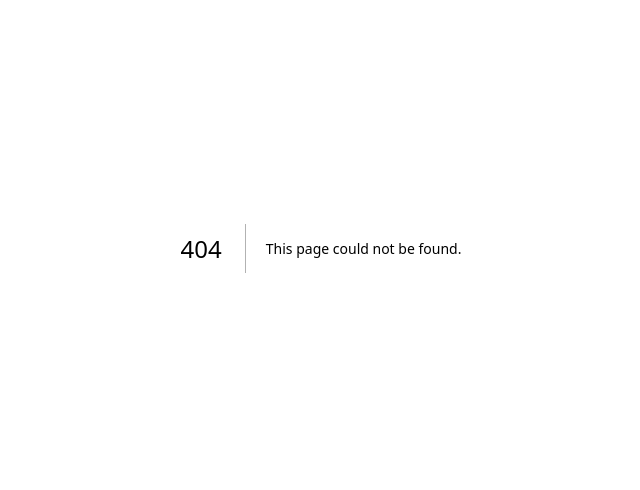
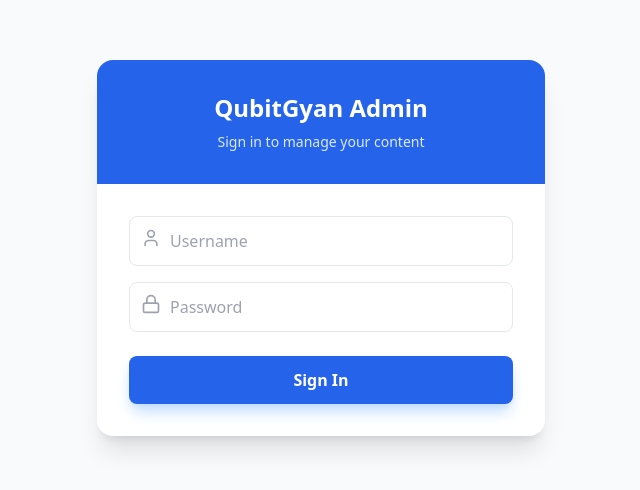
Before and after one commit to cmlowerence/qubitgyan-admin, a Next.js app: page /login in a window 1280 px wide. Before the commit this address had no page. Shown: the part 152-642 px from the top of the page, without its empty margins (319-959 px from the left). Built offline with nearby package versions, Linux system fonts and the light colour scheme; no server answers.

Commit message:
authantication added

```diff
--- a/src/app/admin/tree/page.tsx
+++ b/src/app/admin/tree/page.tsx
@@ -1,22 +1,31 @@
 'use client';
 
 import { useEffect, useState } from 'react';
-import { getKnowledgeTree, createKnowledgeNode } from '@/services/tree'; // Import create
+import { FolderTree, AlertCircle, RefreshCw, Plus } from 'lucide-react';
+
+// Services & Types
+import { getKnowledgeTree, createKnowledgeNode } from '@/services/tree';
 import { KnowledgeNode, CreateNodePayload } from '@/types/tree';
-import { FolderTree, Loader2, AlertCircle, RefreshCw, Plus } from 'lucide-react';
+
+// Components
+import LoadingScreen from '@/components/ui/loading-screen';
+import CreateNodeModal from '@/components/tree/CreateNodeModal';
 import DebugConsole from '@/components/debug/DebugConsole';
-import CreateNodeModal from '@/components/tree/CreateNodeModal'; // Import Component
 
 export default function TreeManagementPage() {
+  // Data State
   const [nodes, setNodes] = useState<KnowledgeNode[]>([]);
   const [isLoading, setIsLoading] = useState(true);
   const [error, setError] = useState<string | null>(null);
+
+  // Debug State
   const [debugData, setDebugData] = useState<any>(null);
 
   // Modal State
   const [isCreateModalOpen, setIsCreateModalOpen] = useState(false);
   const [isCreating, setIsCreating] = useState(false);
 
+  // Initial Fetch
   useEffect(() => {
     loadTreeData();
   }, []);
@@ -29,15 +38,18 @@ export default function TreeManagementPage() {
 
       const data = await getKnowledgeTree();
 
+      // Defensive check: Ensure data is an array before setting state
       if (Array.isArray(data)) {
         setNodes(data);
       } else {
-        throw new Error(`Service returned invalid format: ${typeof data}`);
+        throw new Error(`Invalid data format. Expected Array, got: ${typeof data}`);
       }
 
     } catch (err: any) {
       console.error("Tree Fetch Error:", err);
       setError(err.message || 'Failed to load knowledge tree');
+
+      // Capture full error details for the Debug Console
       setDebugData({
         message: err.message,
         name: err.name,
@@ -46,21 +58,21 @@ export default function TreeManagementPage() {
         responseData: err.response?.data,
         targetUrl: process.env.NEXT_PUBLIC_API_URL,
       });
-      setNodes([]);
+
+      setNodes([]); // Clear data on error to prevent crashes
     } finally {
       setIsLoading(false);
     }
   };
 
-  // Logic to handle Modal Submit
   const handleCreateNode = async (payload: CreateNodePayload) => {
     try {
       setIsCreating(true);
-      // 1. Call API
+      // 1. Send request to backend
       await createKnowledgeNode(payload);
-      // 2. Refresh List
+      // 2. Refresh the list to show new item
       await loadTreeData();
-      // 3. Close Modal
+      // 3. Close modal
       setIsCreateModalOpen(false);
     } catch (err: any) {
       alert(`Failed to create node: ${err.message}`);
@@ -69,10 +81,17 @@ export default function TreeManagementPage() {
     }
   };
 
+  // --- RENDER START ---
+
+  // 1. Full Screen Loader
+  if (isLoading) {
+    return <LoadingScreen message="Loading Knowledge Tree..." />;
+  }
+
   return (
     <div className="p-4 md:p-6 space-y-6 pb-20">
 
-      {/* Header with Actions */}
+      {/* Header Section */}
       <div className="flex flex-col md:flex-row justify-between items-start md:items-center gap-4">
         <div>
           <h1 className="text-2xl font-bold flex items-center gap-2 text-slate-800">
@@ -83,14 +102,16 @@ export default function TreeManagementPage() {
         </div>
 
         <div className="flex gap-2 w-full md:w-auto">
+          {/* Refresh Button */}
           <button
               onClick={loadTreeData}
-              disabled={isLoading}
-              className="px-4 py-2 text-sm font-medium bg-white border border-slate-200 hover:bg-slate-50 rounded-md shadow-sm transition-colors active:scale-95 disabled:opacity-50"
+              className="px-4 py-2 text-sm font-medium bg-white border border-slate-200 hover:bg-slate-50 rounded-md shadow-sm transition-colors active:scale-95"
+              title="Refresh Data"
           >
-              <RefreshCw className={`w-4 h-4 ${isLoading ? 'animate-spin' : ''}`} />
+              <RefreshCw className="w-4 h-4" />
           </button>
 
+          {/* Add Domain Button */}
           <button
               onClick={() => setIsCreateModalOpen(true)}
               className="flex-1 md:flex-none flex items-center justify-center gap-2 px-4 py-2 text-sm font-medium text-white bg-blue-600 hover:bg-blue-700 rounded-md shadow-sm transition-all active:scale-95"
@@ -101,9 +122,9 @@ export default function TreeManagementPage() {
         </div>
       </div>
 
-      {/* Error UI */}
+      {/* Error Banner (Simple UI) */}
       {error && (
-        <div className="bg-red-50 text-red-700 p-4 rounded-lg flex items-start gap-3 border border-red-200">
+        <div className="bg-red-50 text-red-700 p-4 rounded-lg flex items-start gap-3 border border-red-200 animate-in slide-in-from-top-2">
           <AlertCircle className="w-5 h-5 flex-shrink-0 mt-0.5" />
           <div className="text-sm">
             <p className="font-semibold">Failed to load data</p>
@@ -112,20 +133,15 @@ export default function TreeManagementPage() {
         </div>
       )}
 
-      {/* Main Content */}
-      {isLoading ? (
-        <div className="flex flex-col items-center justify-center py-16 text-slate-400">
-          <Loader2 className="w-10 h-10 animate-spin text-blue-500 mb-2" />
-          <p className="text-sm">Connecting to Backend...</p>
-        </div>
-      ) : (
+      {/* Main Grid Content */}
       <div className="grid grid-cols-1 lg:grid-cols-2 gap-6">
 
-          {/* Visual List */}
+        {/* Left Column: Visual List */}
         <div className="border border-slate-200 rounded-xl bg-white shadow-sm overflow-hidden min-h-[300px]">
           <div className="bg-slate-50 px-4 py-3 border-b border-slate-200">
             <h2 className="font-semibold text-slate-700 text-sm">Visual Tree</h2>
           </div>
+
           <div className="p-4">
             {nodes.length === 0 ? (
               <div className="text-center py-10">
@@ -142,8 +158,9 @@ export default function TreeManagementPage() {
                 {nodes.map((node) => (
                   <div key={node.id} className="p-3 border border-slate-100 rounded-lg hover:bg-slate-50 transition-colors flex justify-between items-center group">
                     <div className="flex items-center gap-3">
+                      {/* Thumbnail or Placeholder */}
                       {node.thumbnail_url ? (
-                          <div className="w-8 h-8 rounded bg-slate-200 flex-shrink-0 overflow-hidden">
+                        <div className="w-8 h-8 rounded bg-slate-200 flex-shrink-0 overflow-hidden border border-slate-200">
                            {/* eslint-disable-next-line @next/next/no-img-element */}
                            <img src={node.thumbnail_url} alt="" className="w-full h-full object-cover" />
                         </div>
@@ -152,12 +169,20 @@ export default function TreeManagementPage() {
                           <FolderTree className="w-4 h-4" />
                         </div>
                       )}
+
+                      {/* Node Info */}
                       <div>
                         <p className="font-medium text-slate-700 text-sm">{node.name}</p>
-                          <p className="text-xs text-slate-400">{node.resource_count || 0} resources</p>
+                        <div className="flex items-center gap-2">
+                            <span className="text-xs text-slate-400">Order: {node.order}</span>
+                            <span className="text-xs text-slate-300">•</span>
+                            <span className="text-xs text-slate-400">{node.resource_count || 0} resources</span>
                         </div>
                       </div>
-                      <span className="text-[10px] font-bold tracking-wider uppercase bg-blue-50 text-blue-600 px-2 py-1 rounded">
+                    </div>
+
+                    {/* Node Type Badge */}
+                    <span className="text-[10px] font-bold tracking-wider uppercase bg-blue-50 text-blue-600 px-2 py-1 rounded border border-blue-100">
                       {node.node_type}
                     </span>
                   </div>
@@ -167,20 +192,21 @@ export default function TreeManagementPage() {
           </div>
         </div>
 
-          {/* JSON Preview */}
+        {/* Right Column: JSON Preview (For Verification) */}
         <div className="border border-slate-200 rounded-xl bg-slate-900 text-slate-300 overflow-hidden flex flex-col max-h-[500px]">
           <div className="bg-slate-950 px-4 py-3 border-b border-slate-800 flex justify-between items-center">
             <h2 className="font-mono text-xs font-bold text-slate-400 uppercase tracking-wider">Backend Response</h2>
             <span className="text-[10px] bg-slate-800 px-2 py-0.5 rounded text-slate-500">JSON</span>
           </div>
-            <div className="p-4 overflow-auto font-mono text-xs">
+          <div className="p-4 overflow-auto font-mono text-xs custom-scrollbar">
             <pre>{JSON.stringify(nodes, null, 2)}</pre>
           </div>
         </div>
+
       </div>
-      )}
 
-      {/* Components */}
+      {/* --- MODALS & DEBUGGERS --- */}
+
       <CreateNodeModal
         isOpen={isCreateModalOpen}
         onClose={() => setIsCreateModalOpen(false)}
@@ -188,7 +214,9 @@ export default function TreeManagementPage() {
         isLoading={isCreating}
       />
 
+      {/* Only shows if there is an error object present */}
       <DebugConsole error={debugData} />
+
     </div>
   );
 }
--- /dev/null
+++ b/src/app/login/page.tsx
@@ -0,0 +1,95 @@
+'use client';
+
+import { useState } from 'react';
+import { useRouter } from 'next/navigation';
+import { loginAdmin } from '@/services/auth';
+import { Lock, User, AlertCircle } from 'lucide-react';
+import LoadingScreen from '@/components/ui/loading-screen'; // Import custom loader
+
+export default function LoginPage() {
+  const router = useRouter();
+  const [username, setUsername] = useState('');
+  const [password, setPassword] = useState('');
+  const [isLoading, setIsLoading] = useState(false);
+  const [error, setError] = useState('');
+
+  const handleLogin = async (e: React.FormEvent) => {
+    e.preventDefault();
+    setIsLoading(true);
+    setError('');
+
+    try {
+      await loginAdmin(username, password);
+      // Wait a moment so user sees the nice animation before redirect
+      setTimeout(() => {
+        router.push('/admin/tree');
+      }, 800);
+    } catch (err: any) {
+      console.error(err);
+      setError(err.message || 'Invalid username or password');
+      setIsLoading(false); // Only stop loading on error
+    }
+  };
+
+  // Show full screen loader when submitting
+  if (isLoading) {
+    return <LoadingScreen message="Authenticating..." />;
+  }
+
+  return (
+    <div className="min-h-screen flex items-center justify-center bg-gray-50 p-4">
+      <div className="bg-white rounded-2xl shadow-xl w-full max-w-md overflow-hidden animate-in fade-in zoom-in duration-300">
+
+        {/* Header */}
+        <div className="bg-blue-600 p-8 text-center">
+          <h1 className="text-2xl font-bold text-white mb-2">QubitGyan Admin</h1>
+          <p className="text-blue-100 text-sm">Sign in to manage your content</p>
+        </div>
+
+        {/* Form */}
+        <form onSubmit={handleLogin} className="p-8 space-y-6">
+
+          {error && (
+            <div className="bg-red-50 text-red-600 p-3 rounded-lg text-sm flex items-center gap-2 border border-red-100">
+              <AlertCircle className="w-4 h-4" />
+              {error}
+            </div>
+          )}
+
+          <div className="space-y-4">
+            <div className="relative group">
+              <User className="absolute left-3 top-3 w-5 h-5 text-gray-400 group-focus-within:text-blue-500 transition-colors" />
+              <input
+                type="text"
+                placeholder="Username"
+                value={username}
+                onChange={(e) => setUsername(e.target.value)}
+                className="w-full pl-10 pr-4 py-3 border border-gray-200 rounded-lg focus:outline-none focus:border-blue-500 focus:ring-4 focus:ring-blue-500/10 transition-all"
+                required
+              />
+            </div>
+
+            <div className="relative group">
+              <Lock className="absolute left-3 top-3 w-5 h-5 text-gray-400 group-focus-within:text-blue-500 transition-colors" />
+              <input
+                type="password"
+                placeholder="Password"
+                value={password}
+                onChange={(e) => setPassword(e.target.value)}
+                className="w-full pl-10 pr-4 py-3 border border-gray-200 rounded-lg focus:outline-none focus:border-blue-500 focus:ring-4 focus:ring-blue-500/10 transition-all"
+                required
+              />
+            </div>
+          </div>
+
+          <button
+            type="submit"
+            className="w-full py-3 bg-blue-600 hover:bg-blue-700 text-white font-bold rounded-lg shadow-lg shadow-blue-200 transition-all active:scale-95 flex justify-center items-center gap-2"
+          >
+            Sign In
+          </button>
+        </form>
+      </div>
+    </div>
+  );
+}
--- a/src/components/ui/loading-screen.tsx
+++ b/src/components/ui/loading-screen.tsx
@@ -4,22 +4,32 @@ import React from 'react';
 import { motion } from 'framer-motion';
 import { Logo } from '@/components/brand/Logo';
 
-export default function LoadingScreen() {
+interface LoadingScreenProps {
+  message?: string; // Allow custom messages like "Logging in..."
+}
+
+export default function LoadingScreen({ message = "Initializing System..." }: LoadingScreenProps) {
   return (
-    <div className="fixed inset-0 bg-background flex flex-col items-center justify-center z-50">
+    <div className="fixed inset-0 bg-white/80 backdrop-blur-sm flex flex-col items-center justify-center z-[100]">
+      {/* Logo Animation */}
       <motion.div
-        initial={{ opacity: 0, scale: 0.9 }}
-        animate={{ opacity: 1, scale: 1 }}
-        transition={{ duration: 0.5 }}
+        initial={{ opacity: 0, y: 10 }}
+        animate={{ opacity: 1, y: 0 }}
+        transition={{ duration: 0.6, ease: "easeOut" }}
       >
-        <Logo className="scale-150" />
+        <Logo className="scale-150 mb-8" />
       </motion.div>
 
+      {/* Progress Bar Container */}
       <motion.div
-        className="mt-8 h-1 w-48 bg-muted rounded-full overflow-hidden"
+        className="h-1.5 w-48 bg-gray-100 rounded-full overflow-hidden relative"
+        initial={{ opacity: 0 }}
+        animate={{ opacity: 1 }}
+        transition={{ delay: 0.2, duration: 0.5 }}
       >
+        {/* Animated Bar */}
         <motion.div
-          className="h-full bg-amber-500"
+          className="absolute inset-y-0 left-0 bg-gradient-to-r from-blue-500 to-amber-500 w-full"
           initial={{ x: '-100%' }}
           animate={{ x: '100%' }}
           transition={{
@@ -30,7 +40,15 @@ export default function LoadingScreen() {
         />
       </motion.div>
 
-      <p className="mt-4 text-muted-foreground text-sm animate-pulse">Initializing System...</p>
+      {/* Text Animation */}
+      <motion.p
+        className="mt-4 text-gray-400 text-sm font-medium tracking-wide"
+        initial={{ opacity: 0 }}
+        animate={{ opacity: 1 }}
+        transition={{ delay: 0.4 }}
+      >
+        {message}
+      </motion.p>
     </div>
   );
 }
--- a/src/lib/api.ts
+++ b/src/lib/api.ts
@@ -1,8 +1,6 @@
 import axios from 'axios';
 
-// 1. Point to your Render Backend
-// Ideally, put this in .env.local as NEXT_PUBLIC_API_URL
-const API_URL = process.env.NEXT_PUBLIC_API_URL || 'https://YOUR-RENDER-URL.onrender.com/api/v1';
+const API_URL = process.env.NEXT_PUBLIC_API_URL || 'https://qubitgyan-backend.onrender.com/api/v1';
 
 export const api = axios.create({
   baseURL: API_URL,
@@ -11,16 +9,40 @@ export const api = axios.create({
   },
 });
 
-// 2. Add a helper to handle errors cleanly
+// --- NEW: Request Interceptor ---
+// Before sending ANY request, check if we have a token
+api.interceptors.request.use((config) => {
+  if (typeof window !== 'undefined') {
+    const token = localStorage.getItem('access_token');
+    if (token) {
+      config.headers.Authorization = `Bearer ${token}`;
+    }
+  }
+  return config;
+});
+
+// --- NEW: Response Interceptor ---
+// If the backend says "401 Unauthorized" (Token expired/invalid), kick user to login
+api.interceptors.response.use(
+  (response) => response,
+  (error) => {
+    if (error.response && error.response.status === 401) {
+      if (typeof window !== 'undefined') {
+        // Only redirect if we are not already on the login page
+        if (!window.location.pathname.startsWith('/login')) {
+          window.location.href = '/login';
+        }
+      }
+    }
+    return Promise.reject(error);
+  }
+);
+
 export const handleApiError = (error: any) => {
   console.error('API Error:', error);
   if (error.response) {
-    // Server responded with an error (4xx, 5xx)
-    throw new Error(error.response.data.detail || 'Server error occurred');
-  } else if (error.request) {
-    // Request made but no response (Network error)
-    throw new Error('Cannot reach the server. Check your connection.');
+    throw new Error(error.response.data.detail || JSON.stringify(error.response.data) || 'Server error');
   } else {
-    throw new Error(error.message);
+    throw new Error(error.message || 'Network Error');
   }
 };
--- /dev/null
+++ b/src/services/auth.ts
@@ -0,0 +1,32 @@
+import { api, handleApiError } from '@/lib/api';
+
+interface LoginResponse {
+  access: string;
+  refresh: string;
+}
+
+export const loginAdmin = async (username: string, password: string) => {
+  try {
+    // Note: This endpoint must match your backend URL structure
+    // Based on your memory prompt, it is likely '/auth/token/' or '/token/'
+    // Let's try the standard SimpleJWT path usually set in urls.py
+    const response = await api.post<LoginResponse>('/auth/token/', {
+      username,
+      password,
+    });
+
+    // Save tokens to LocalStorage
+    localStorage.setItem('access_token', response.data.access);
+    localStorage.setItem('refresh_token', response.data.refresh);
+
+    return true;
+  } catch (error) {
+    throw handleApiError(error);
+  }
+};
+
+export const logoutAdmin = () => {
+  localStorage.removeItem('access_token');
+  localStorage.removeItem('refresh_token');
+  window.location.href = '/login';
+};
```
Lines whose indentation alone changed are shown as unchanged.
